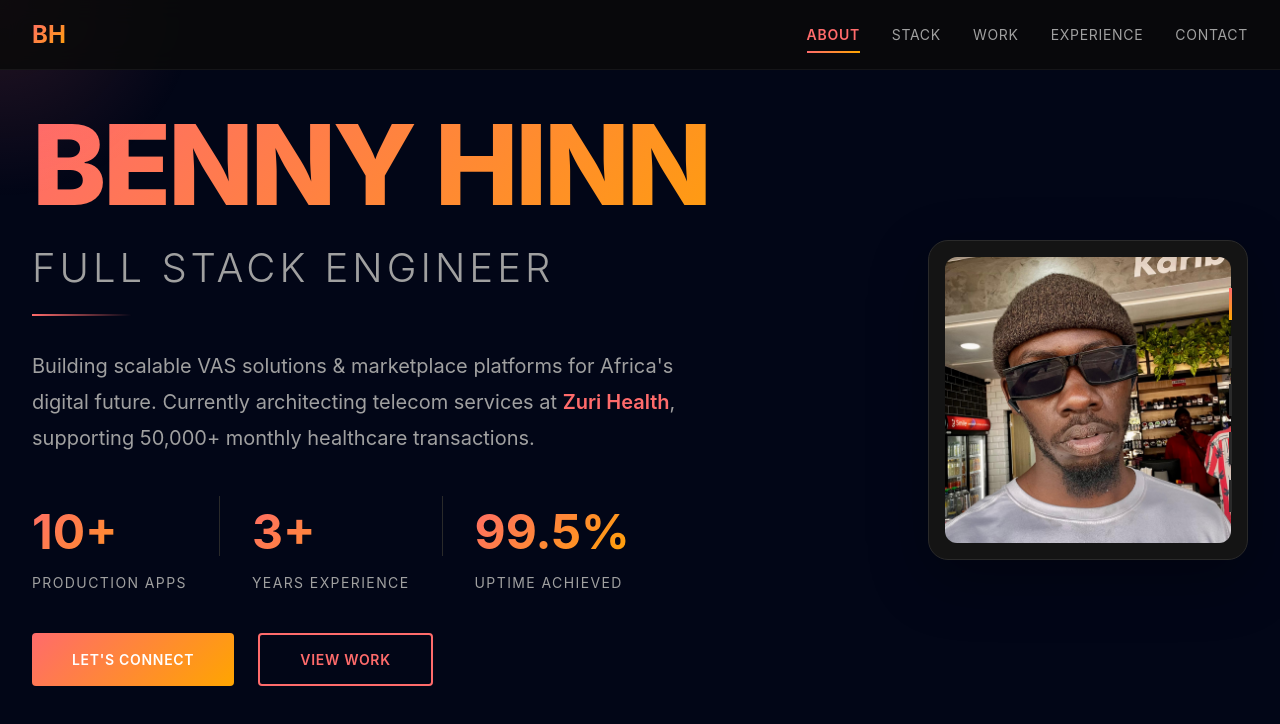
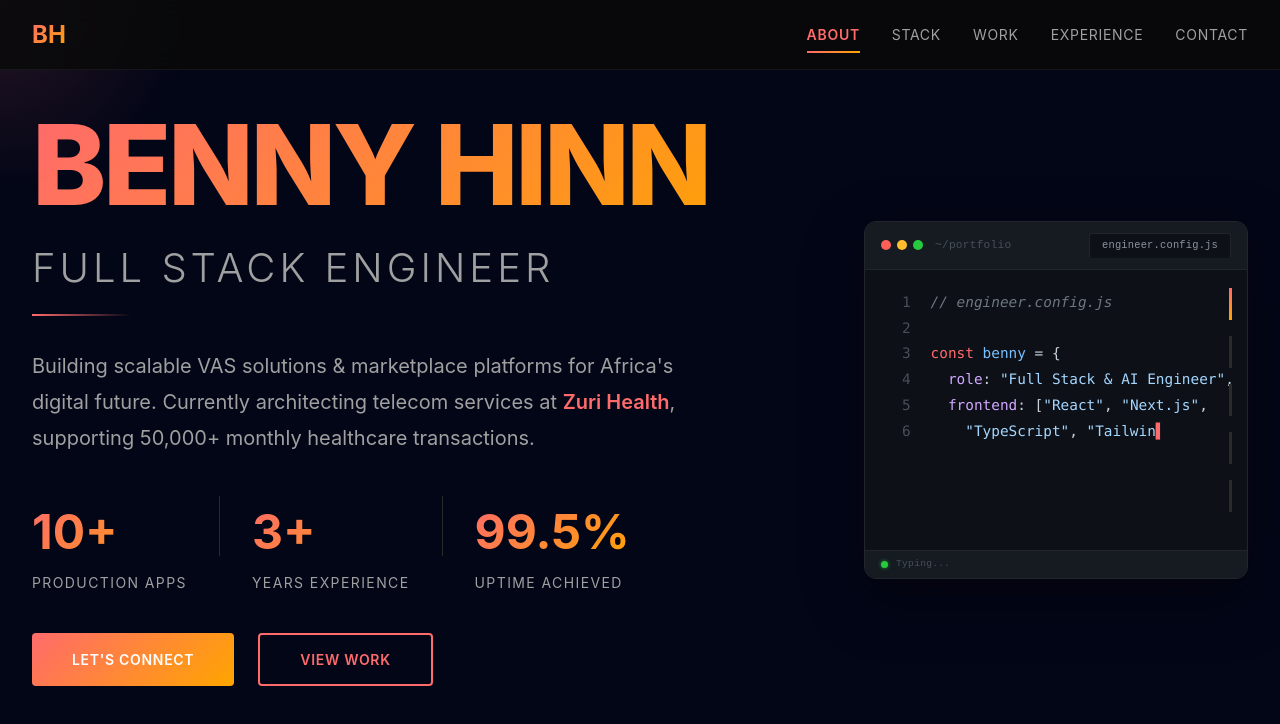
Before and after one commit to coderbenny/bennyhinn.life, a Next.js app: page / in a window 1280 px wide. Shown: the top 724 px of the page. Built offline with nearby package versions, Linux system fonts and the light colour scheme; a web font is replaced by a local one.

Commit message:
feat: implement TerminalBlock component and update HeroSlide to use it

```diff
--- a/app/globals.css
+++ b/app/globals.css
@@ -388,60 +388,169 @@ html {
   align-items: center;
   justify-content: center;
   flex-shrink: 0;
-  width: clamp(280px, 25vw, 500px);
-}
-
-.hero-image-container {
+  width: clamp(320px, 30vw, 580px);
+}
+
+/* Terminal Block */
+.terminal {
+  width: 100%;
+  background: #0d1117;
+  border-radius: 12px;
+  border: 1px solid #21262d;
+  overflow: hidden;
+  box-shadow:
+    0 20px 60px rgba(0, 0, 0, 0.4),
+    0 0 40px rgba(255, 107, 107, 0.04);
+  animation: fadeInUp 0.8s ease 0.3s backwards;
+  transition: all 0.4s cubic-bezier(0.645, 0.045, 0.355, 1);
   position: relative;
-  width: 100%;
-  max-width: 500px;
-  aspect-ratio: 1;
-  border-radius: 20px;
-  overflow: hidden;
-  background: var(--bg-secondary);
-  border: 1px solid var(--border-color);
-  padding: 1rem;
-  box-shadow: 0 20px 60px rgba(0, 0, 0, 0.3);
-  transition: all 0.4s cubic-bezier(0.645, 0.045, 0.355, 1);
-  animation: fadeInUp 0.8s ease 0.3s backwards;
-}
-
-.hero-image-container::before {
-  content: "";
+}
+
+.terminal::after {
+  content: '';
   position: absolute;
-  top: 0;
-  left: 0;
-  right: 0;
-  bottom: 0;
-  background: linear-gradient(135deg, rgba(255, 107, 107, 0.1), rgba(255, 165, 0, 0.1));
+  inset: -1px;
+  border-radius: 13px;
+  background: linear-gradient(135deg, rgba(255, 107, 107, 0.15), transparent 40%, transparent 60%, rgba(255, 165, 0, 0.1));
+  z-index: -1;
   opacity: 0;
   transition: opacity 0.4s ease;
-  z-index: 1;
-  pointer-events: none;
-}
-
-.hero-image-container:hover {
-  transform: translateY(-10px);
-  border-color: var(--coral-500);
-  box-shadow: 0 30px 80px rgba(255, 107, 107, 0.2);
-}
-
-.hero-image-container:hover::before {
+}
+
+.terminal:hover {
+  transform: translateY(-8px);
+  border-color: rgba(255, 107, 107, 0.25);
+  box-shadow:
+    0 30px 80px rgba(0, 0, 0, 0.5),
+    0 0 60px rgba(255, 107, 107, 0.08);
+}
+
+.terminal:hover::after {
   opacity: 1;
 }
 
-.hero-image {
-  width: 100%;
-  height: 100%;
-  object-fit: cover;
-  border-radius: 12px;
-  transition: transform 0.4s cubic-bezier(0.645, 0.045, 0.355, 1);
-  position: relative;
-  z-index: 0;
-}
-
-.hero-image-container:hover .hero-image {
-  transform: scale(1.05);
+.terminal-header {
+  display: flex;
+  align-items: center;
+  gap: 0.75rem;
+  padding: 0.65rem 1rem;
+  background: #161b22;
+  border-bottom: 1px solid #21262d;
+}
+
+.terminal-dots {
+  display: flex;
+  gap: 6px;
+}
+
+.terminal-dot {
+  width: 10px;
+  height: 10px;
+  border-radius: 50%;
+}
+
+.dot-red { background: #ff5f56; }
+.dot-yellow { background: #ffbd2e; }
+.dot-green { background: #27c93f; }
+
+.terminal-title {
+  font-family: 'SF Mono', 'Fira Code', 'Cascadia Code', monospace;
+  font-size: 0.7rem;
+  color: #484f58;
+  letter-spacing: 0.02em;
+}
+
+.terminal-tab {
+  margin-left: auto;
+  font-family: 'SF Mono', 'Fira Code', 'Cascadia Code', monospace;
+  font-size: 0.65rem;
+  color: #8b949e;
+  background: #0d1117;
+  padding: 0.25rem 0.75rem;
+  border-radius: 4px 4px 0 0;
+  border: 1px solid #21262d;
+  border-bottom: 1px solid #0d1117;
+  letter-spacing: 0.02em;
+}
+
+.terminal-body {
+  padding: 1.25rem 1.5rem;
+  font-family: 'SF Mono', 'Fira Code', 'Cascadia Code', 'Consolas', monospace;
+  font-size: clamp(0.72rem, 1.15vw, 0.9rem);
+  line-height: 1.8;
+  min-height: 280px;
+}
+
+.terminal-line {
+  display: flex;
+  gap: 1.25rem;
+  white-space: pre;
+}
+
+.terminal-ln {
+  color: #484f58;
+  user-select: none;
+  flex-shrink: 0;
+  min-width: 1.5em;
+  text-align: right;
+}
+
+.terminal-code {
+  flex: 1;
+  min-width: 0;
+}
+
+/* Syntax tokens — coral & amber tie into the site brand */
+.tk-keyword { color: var(--coral-500); }
+.tk-var { color: #79c0ff; }
+.tk-prop { color: #d2a8ff; }
+.tk-string { color: #a5d6ff; }
+.tk-punct { color: #c9d1d9; }
+.tk-method { color: var(--amber-500); }
+.tk-comment { color: #6e7681; font-style: italic; }
+
+.terminal-cursor {
+  color: var(--coral-500);
+  font-weight: 100;
+}
+
+.terminal-cursor.blink {
+  animation: cursor-blink 1s step-end infinite;
+}
+
+@keyframes cursor-blink {
+  0%, 100% { opacity: 1; }
+  50% { opacity: 0; }
+}
+
+/* Terminal footer status bar */
+.terminal-footer {
+  display: flex;
+  align-items: center;
+  gap: 0.5rem;
+  padding: 0.4rem 1rem;
+  background: #161b22;
+  border-top: 1px solid #21262d;
+}
+
+.terminal-status-dot {
+  width: 7px;
+  height: 7px;
+  border-radius: 50%;
+  background: #27c93f;
+  animation: pulse-glow 2s ease-in-out infinite;
+}
+
+@keyframes pulse-glow {
+  0%, 100% { box-shadow: 0 0 0 0 rgba(39, 201, 63, 0.4); }
+  50% { box-shadow: 0 0 6px 2px rgba(39, 201, 63, 0.3); }
+}
+
+.terminal-status-text {
+  font-family: 'SF Mono', 'Fira Code', 'Cascadia Code', monospace;
+  font-size: 0.6rem;
+  color: #484f58;
+  letter-spacing: 0.03em;
 }
 
 .glitch-wrapper {
@@ -1286,7 +1395,7 @@ html {
   }
 
   .hero-image-wrapper {
-    width: clamp(250px, 22vw, 380px);
+    width: clamp(280px, 28vw, 450px);
   }
 
   .stat-divider {
@@ -1327,7 +1436,7 @@ html {
 
   .hero-image-wrapper {
     width: 100%;
-    max-width: 280px;
+    max-width: 340px;
     order: -1;
   }
 
@@ -1411,12 +1520,13 @@ html {
 
   .hero-image-wrapper {
     width: 100%;
-    max-width: 250px;
+    max-width: 320px;
     order: -1;
   }
 
-  .hero-image-container {
-    max-width: 100%;
+  .terminal-body {
+    padding: 1rem 0.75rem;
+    min-height: 180px;
   }
 
   .hero-cta {
@@ -1561,11 +1671,12 @@ html {
   }
 
   .hero-image-wrapper {
-    max-width: 220px;
-  }
-
-  .hero-image-container {
-    padding: 0.65rem;
+    max-width: 280px;
+  }
+
+  .terminal-body {
+    padding: 0.75rem;
+    min-height: 160px;
   }
 
   .hero-description {
@@ -1735,7 +1846,7 @@ html {
     transform: none;
   }
 
-  .hero-image-container:hover {
+  .terminal:hover {
     transform: none;
   }
 
--- a/components/slides/HeroSlide.js
+++ b/components/slides/HeroSlide.js
@@ -2,6 +2,7 @@
 import React from "react";
 import StatItem from "../ui/StatItem";
 import Button from "../ui/Button";
+import TerminalBlock from "../ui/TerminalBlock";
 
 export default function HeroSlide({ onNavigate }) {
   const stats = [
@@ -55,13 +56,7 @@ export default function HeroSlide({ onNavigate }) {
           </div>
 
           <div className="hero-image-wrapper">
-            <div className="hero-image-container">
-              <img
-                src="/benny-logo.jpeg"
-                alt="Benny Hinn"
-                className="hero-image"
-              />
-            </div>
+            <TerminalBlock />
           </div>
         </div>
       </div>
--- /dev/null
+++ b/components/ui/TerminalBlock.js
@@ -0,0 +1,194 @@
+'use client';
+import React, { useState, useEffect, useMemo } from 'react';
+
+const CODE_LINES = [
+  [
+    { text: '// engineer.config.js', cls: 'tk-comment' },
+  ],
+  [],
+  [
+    { text: 'const ', cls: 'tk-keyword' },
+    { text: 'benny', cls: 'tk-var' },
+    { text: ' = {', cls: 'tk-punct' },
+  ],
+  [
+    { text: '  role', cls: 'tk-prop' },
+    { text: ': ', cls: 'tk-punct' },
+    { text: '"Full Stack & AI Engineer"', cls: 'tk-string' },
+    { text: ',', cls: 'tk-punct' },
+  ],
+  [
+    { text: '  frontend', cls: 'tk-prop' },
+    { text: ': [', cls: 'tk-punct' },
+    { text: '"React"', cls: 'tk-string' },
+    { text: ', ', cls: 'tk-punct' },
+    { text: '"Next.js"', cls: 'tk-string' },
+    { text: ',', cls: 'tk-punct' },
+  ],
+  [
+    { text: '    ', cls: '' },
+    { text: '"TypeScript"', cls: 'tk-string' },
+    { text: ', ', cls: 'tk-punct' },
+    { text: '"TailwindCSS"', cls: 'tk-string' },
+    { text: '],', cls: 'tk-punct' },
+  ],
+  [
+    { text: '  backend', cls: 'tk-prop' },
+    { text: ': [', cls: 'tk-punct' },
+    { text: '"Python"', cls: 'tk-string' },
+    { text: ', ', cls: 'tk-punct' },
+    { text: '"Flask"', cls: 'tk-string' },
+    { text: ',', cls: 'tk-punct' },
+  ],
+  [
+    { text: '    ', cls: '' },
+    { text: '"Django"', cls: 'tk-string' },
+    { text: ', ', cls: 'tk-punct' },
+    { text: '"Node.js"', cls: 'tk-string' },
+    { text: '],', cls: 'tk-punct' },
+  ],
+  [
+    { text: '  ai', cls: 'tk-prop' },
+    { text: ': [', cls: 'tk-punct' },
+    { text: '"LLMs"', cls: 'tk-string' },
+    { text: ', ', cls: 'tk-punct' },
+    { text: '"Computer Vision"', cls: 'tk-string' },
+    { text: '],', cls: 'tk-punct' },
+  ],
+  [
+    { text: '  infra', cls: 'tk-prop' },
+    { text: ': [', cls: 'tk-punct' },
+    { text: '"Docker"', cls: 'tk-string' },
+    { text: ', ', cls: 'tk-punct' },
+    { text: '"GCP"', cls: 'tk-string' },
+    { text: ', ', cls: 'tk-punct' },
+    { text: '"CI/CD"', cls: 'tk-string' },
+    { text: '],', cls: 'tk-punct' },
+  ],
+  [
+    { text: '  focus', cls: 'tk-prop' },
+    { text: ': ', cls: 'tk-punct' },
+    { text: '"VAS & Telecom"', cls: 'tk-string' },
+    { text: ',', cls: 'tk-punct' },
+  ],
+  [
+    { text: '  based', cls: 'tk-prop' },
+    { text: ': ', cls: 'tk-punct' },
+    { text: '"Nairobi, KE"', cls: 'tk-string' },
+  ],
+  [
+    { text: '};', cls: 'tk-punct' },
+  ],
+  [],
+  [
+    { text: 'benny', cls: 'tk-var' },
+    { text: '.', cls: 'tk-punct' },
+    { text: 'ship', cls: 'tk-method' },
+    { text: '(); ', cls: 'tk-punct' },
+    { text: '// 🚀', cls: 'tk-comment' },
+  ],
+];
+
+function groupTokens(tokens) {
+  const groups = [];
+  let cur = null;
+  for (const c of tokens) {
+    if (cur && cur.cls === c.cls) {
+      cur.text += c.char;
+    } else {
+      cur = { text: c.char, cls: c.cls };
+      groups.push(cur);
+    }
+  }
+  return groups;
+}
+
+export default function TerminalBlock() {
+  const chars = useMemo(() => {
+    const result = [];
+    CODE_LINES.forEach((line, lineIdx) => {
+      line.forEach(token => {
+        for (const ch of token.text) {
+          result.push({ char: ch, cls: token.cls, lineIdx });
+        }
+      });
+      result.push({ char: '\n', cls: '', lineIdx });
+    });
+    return result;
+  }, []);
+
+  const [charIndex, setCharIndex] = useState(0);
+  const isComplete = charIndex >= chars.length;
+
+  useEffect(() => {
+    if (isComplete) return;
+
+    const c = chars[charIndex];
+    let delay = 40;
+    if (c.char === '\n') delay = 90;
+    if (c.char === ' ' && charIndex > 0 && chars[charIndex - 1].char === ' ') delay = 12;
+
+    const t = setTimeout(() => setCharIndex(i => i + 1), delay);
+    return () => clearTimeout(t);
+  }, [charIndex, isComplete, chars]);
+
+  const renderedLines = useMemo(() => {
+    const typed = chars.slice(0, charIndex);
+    const lines = [];
+    let cur = [];
+    let li = 0;
+
+    typed.forEach(c => {
+      if (c.char === '\n') {
+        lines.push({ lineIdx: li, tokens: groupTokens(cur) });
+        cur = [];
+        li = c.lineIdx + 1;
+      } else {
+        cur.push(c);
+      }
+    });
+
+    if (cur.length > 0 || charIndex > 0) {
+      lines.push({ lineIdx: li, tokens: groupTokens(cur) });
+    }
+
+    return lines;
+  }, [charIndex, chars]);
+
+  return (
+    <div className="terminal" role="img" aria-label="Animated code terminal showing developer profile">
+      <div className="terminal-header">
+        <div className="terminal-dots">
+          <span className="terminal-dot dot-red" />
+          <span className="terminal-dot dot-yellow" />
+          <span className="terminal-dot dot-green" />
+        </div>
+        <span className="terminal-title">~/portfolio</span>
+        <div className="terminal-tab">engineer.config.js</div>
+      </div>
+      <div className="terminal-body">
+        {renderedLines.map((line, i) => (
+          <div key={i} className="terminal-line">
+            <span className="terminal-ln">
+              {String(line.lineIdx + 1).padStart(2, ' ')}
+            </span>
+            <span className="terminal-code">
+              {line.tokens.map((g, j) => (
+                <span key={j} className={g.cls}>{g.text}</span>
+              ))}
+              {i === renderedLines.length - 1 && (
+                <span className={`terminal-cursor${isComplete ? ' blink' : ''}`}>▌</span>
+              )}
+            </span>
+          </div>
+        ))}
+      </div>
+      <div className="terminal-footer">
+        <span className="terminal-status-dot" />
+        <span className="terminal-status-text">
+          {isComplete ? 'Ready' : 'Typing...'}
+        </span>
+      </div>
+    </div>
+  );
+}
```
